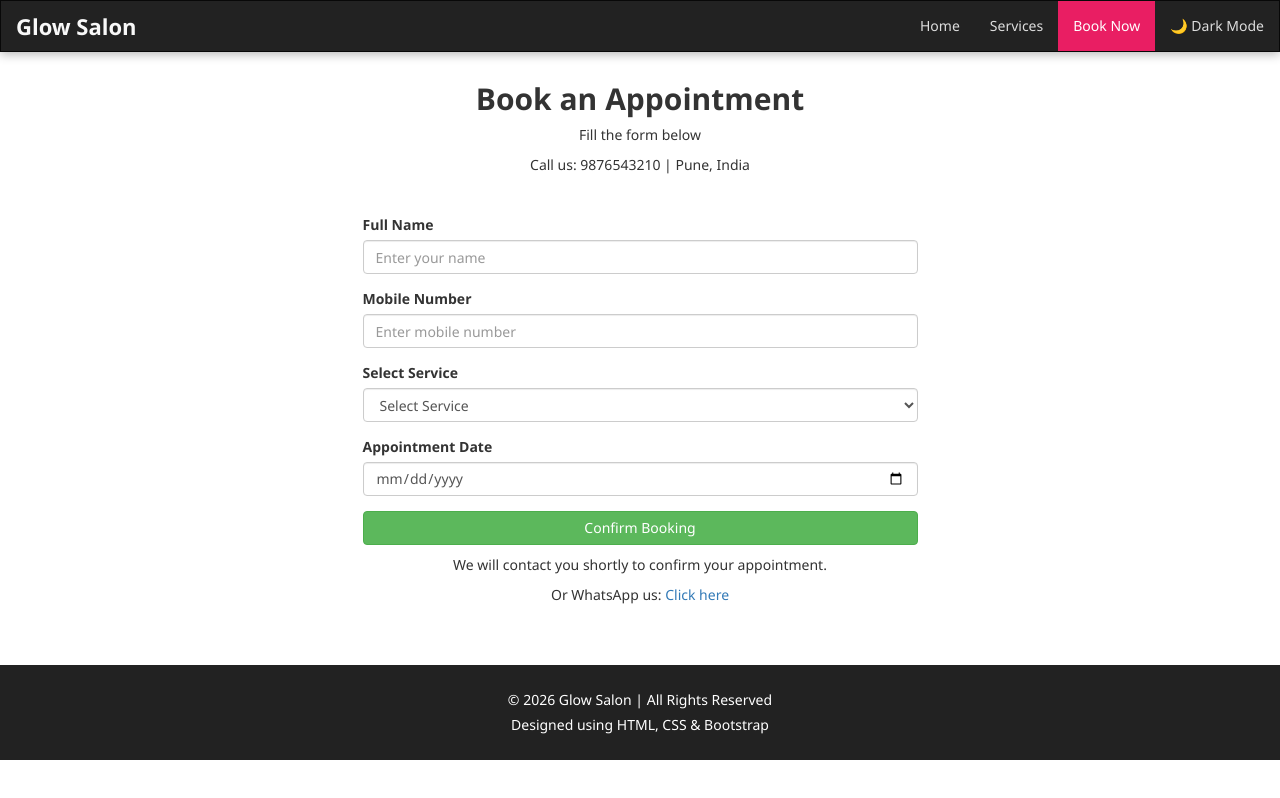
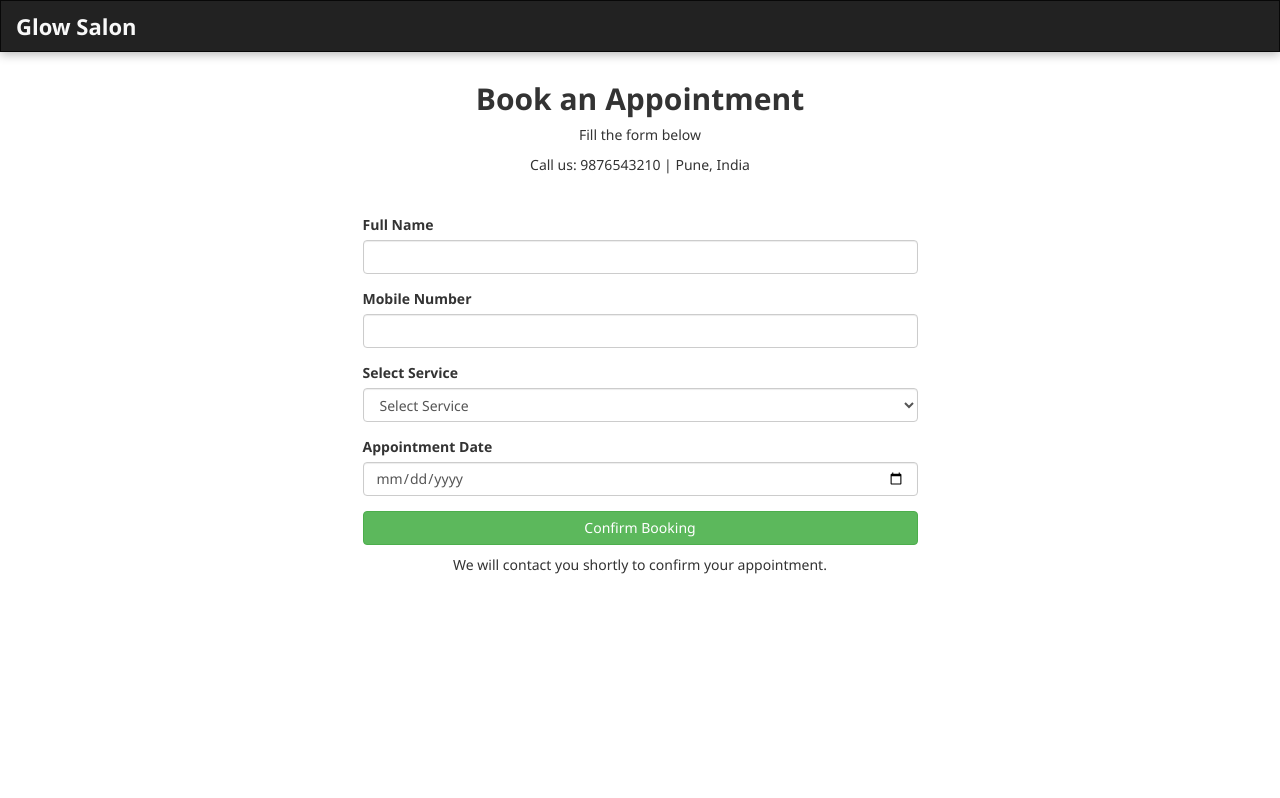
Before and after one commit to vaishalichandane/salon-booking-website, a plain HTML site: page booking.html in a window 1280 px wide. Drawn offline with nearby package versions, Linux system fonts and the light colour scheme.

Commit message:
Update booking.html

```diff
--- a/booking.html
+++ b/booking.html
@@ -5,41 +5,24 @@
   <meta charset="utf-8">
   <meta name="viewport" content="width=device-width, initial-scale=1">
 
-  <!-- Bootstrap CSS -->
   <link rel="stylesheet" href="https://maxcdn.bootstrapcdn.com/bootstrap/3.4.1/css/bootstrap.min.css">
-
-  <!-- Custom CSS -->
   <link rel="stylesheet" href="style.css">
 </head>
 
 <body>
 
-<!-- NAVBAR -->
 <nav class="navbar navbar-inverse custom-navbar">
   <div class="container-fluid">
     <div class="navbar-header">
       <a class="navbar-brand" href="index.html">Glow Salon</a>
     </div>
-
-    <ul class="nav navbar-nav navbar-right">
-      <li><a href="index.html">Home</a></li>
-      <li><a href="index.html#services">Services</a></li>
-      <li class="active"><a href="booking.html">Book Now</a></li>
-
-      <!-- DARK MODE BUTTON -->
-      <li>
-        <a href="#" id="modeBtn">🌙 Dark Mode</a>
-      </li>
-    </ul>
   </div>
 </nav>
 
-<!-- BOOKING FORM -->
 <div class="container">
   <h2 class="text-center">Book an Appointment</h2>
   <p class="text-center">Fill the form below</p>
 
-  <!-- CONTACT INFO -->
   <p class="text-center">
     Call us: 9876543210 | Pune, India
   </p>
@@ -47,66 +30,52 @@
   <div class="row">
     <div class="col-sm-6 col-sm-offset-3">
 
-      <form id="bookingForm">
+      <!-- NETLIFY FORM -->
+      <form id="bookingForm" name="booking" method="POST" data-netlify="true">
+        <input type="hidden" name="form-name" value="booking">
 
         <div class="form-group">
           <label>Full Name</label>
-          <input type="text" id="name" class="form-control" placeholder="Enter your name" required>
+          <input type="text" name="name" class="form-control" required>
         </div>
 
         <div class="form-group">
           <label>Mobile Number</label>
-          <input type="tel" id="mobile" class="form-control" placeholder="Enter mobile number" required>
+          <input type="tel" name="mobile" class="form-control" required>
         </div>
 
         <div class="form-group">
           <label>Select Service</label>
-          <select id="service" class="form-control" required>
+          <select name="service" class="form-control" required>
             <option value="">Select Service</option>
-            <option value="Haircut">Haircut</option>
-            <option value="Facial">Facial</option>
-            <option value="Makeup">Makeup</option>
+            <option>Haircut</option>
+            <option>Facial</option>
+            <option>Makeup</option>
           </select>
         </div>
 
         <div class="form-group">
           <label>Appointment Date</label>
-          <input type="date" id="date" class="form-control" required>
+          <input type="date" name="date" class="form-control" required>
         </div>
 
         <button type="submit" class="btn btn-success btn-block">
           Confirm Booking
         </button>
 
-        <!-- TRUST MESSAGE -->
         <p class="text-center" style="margin-top:10px;">
           We will contact you shortly to confirm your appointment.
         </p>
 
       </form>
 
-      <!-- WHATSAPP OPTION -->
-      <p class="text-center">
-        Or WhatsApp us: <a href="https://wa.me/919876543210">Click here</a>
-      </p>
-
-      <!-- SUCCESS MESSAGE -->
       <h3 id="result" class="text-center" style="margin-top:20px;"></h3>
 
     </div>
   </div>
 </div>
 
-<!-- FOOTER -->
-<footer class="footer text-center">
-  <div class="container">
-    <p>© 2026 Glow Salon | All Rights Reserved</p>
-    <p>Designed using HTML, CSS & Bootstrap</p>
-  </div>
-</footer>
-
-<!-- JAVASCRIPT -->
-<script src="script.js"></script>
+<script src="./script.js"></script>
 
 </body>
 </html>
```
